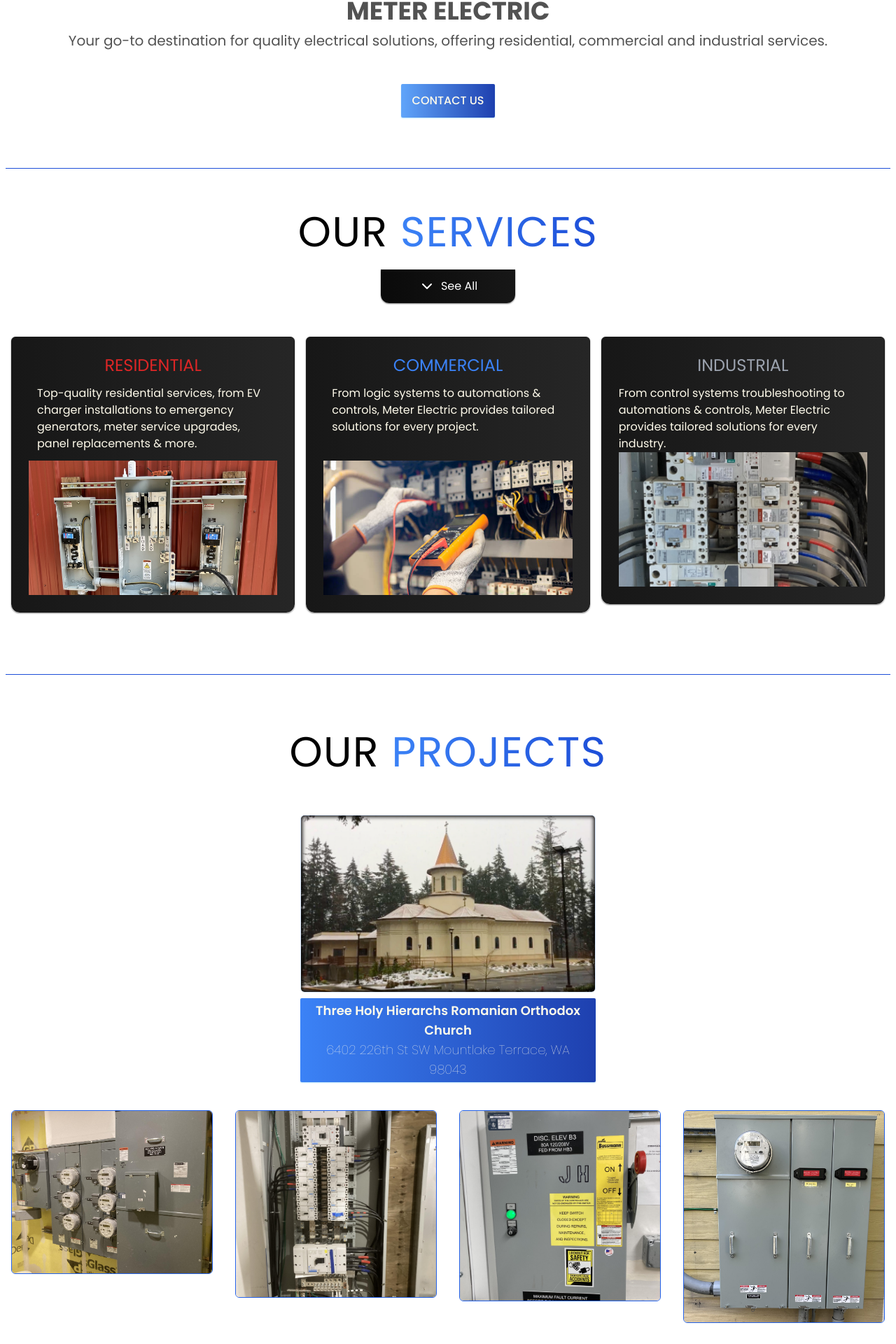
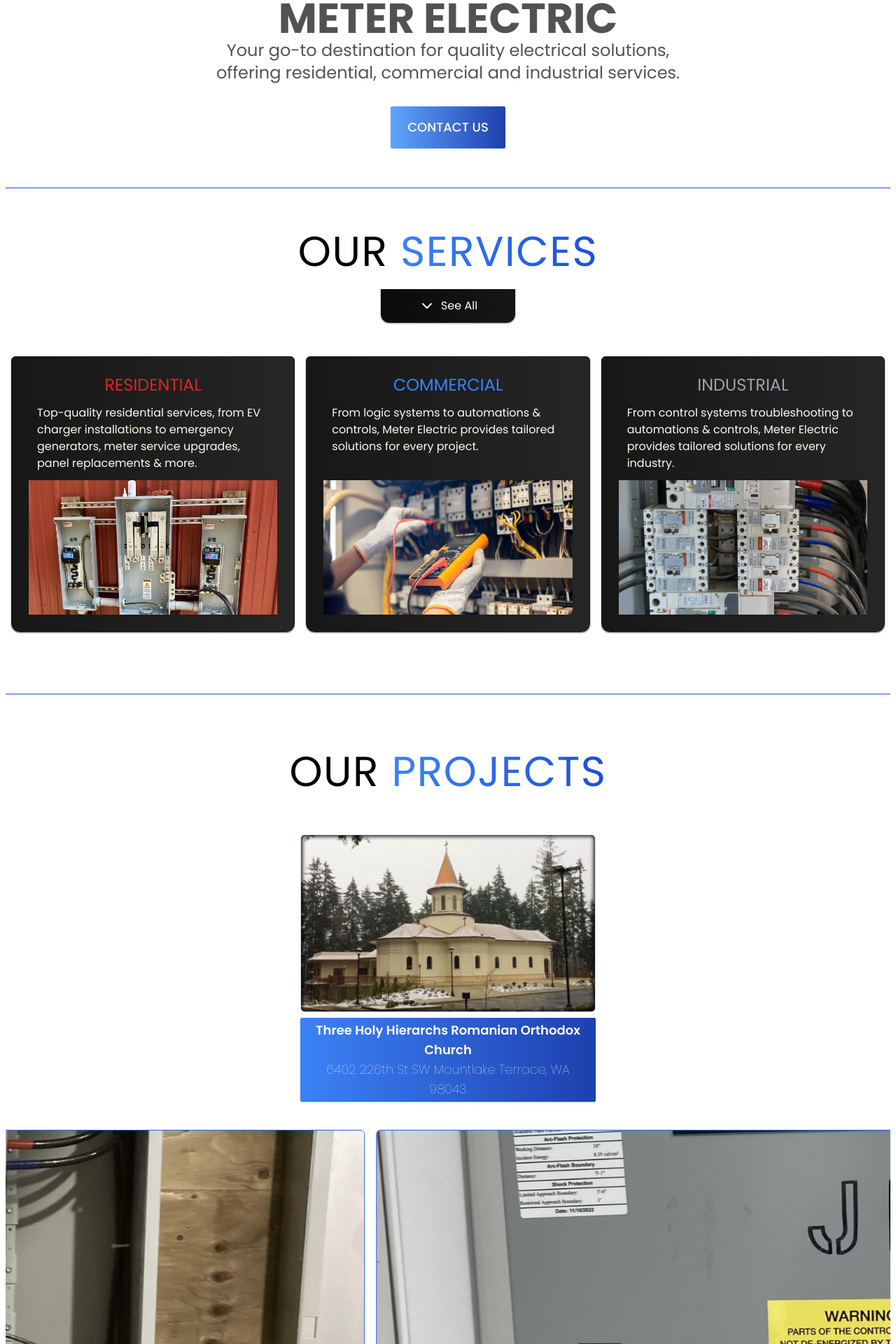
Before and after one commit to vtonu/meterelectric, a React (Vite) app: page / in a window 1280 px wide. Shown: the part 180-2100 px from the top of the page at 70% size. Built offline with nearby package versions, Linux system fonts and the light colour scheme.

Commit message:
Fixed spacing, added react-slick (v2.6)

```diff
--- a/package.json
+++ b/package.json
@@ -17,7 +17,9 @@
     "react": "^18.2.0",
     "react-dom": "^18.2.0",
     "react-modal": "^3.16.3",
-    "react-router-dom": "^6.26.2"
+    "react-router-dom": "^6.26.2",
+    "react-slick": "^0.30.3",
+    "slick-carousel": "^1.8.1"
   },
   "devDependencies": {
     "@types/react": "^18.2.56",
--- a/src/components/ContactUs.jsx
+++ b/src/components/ContactUs.jsx
@@ -20,13 +20,13 @@
       .then(
         (result) => {
           console.log(result.text);
-          alert('Message sent successfully!');
+          alert('Message sent successfully! We will get back to you soon.');
           formRef.current.reset();
           setIsSubmitting(false);
         },
         (error) => {
           console.log(error.text);
-          alert('Failed to send message, please try again.');
+          alert('Failed to send message, please try again later.');
           setIsSubmitting(false);
         },
       );
@@ -34,7 +34,7 @@
 
   return (
     <div className="mt-20 tracking-wide min-h-[300px] border-t border-blue-700">
-      <h2 className="flex flex-col items-center mt-2 text-5xl tracking-wide text-center pt-36">
+      <h2 className="flex flex-col items-center gap-2 mt-2 mb-2 text-5xl tracking-wide text-center pt-36">
         <div>
           CONTACT{' '}
           <span className="text-transparent bg-gradient-to-r from-blue-500 to-blue-700 bg-clip-text">
@@ -45,7 +45,7 @@
         <h6 className="flex gap-2 text-sm">Phone - (425)-588-7578</h6>
       </h2>
 
-      <div className="max-w-lg px-6 py-12 mx-auto bg-white border border-gray-300 rounded-lg shadow-lg isolate sm:py-16 lg:px-8">
+      <div className="max-w-lg px-6 py-8 mx-auto bg-white border border-gray-300 rounded-lg shadow-lg isolate sm:py-8 lg:px-6">
         <form ref={formRef} onSubmit={sendEmail} className="space-y-4">
           {/* Name Field */}
           <div>
@@ -60,6 +60,8 @@
                 required
                 autoComplete="name"
                 placeholder="Your name here..."
+                pattern="[A-Za-z\s]+"
+                maxLength="30"
                 className="block w-full px-3 py-2 text-base text-gray-900 bg-white border rounded-md outline-1 -outline-offset-1 outline-gray-300 placeholder:text-gray-400 focus:outline-2 focus:-outline-offset-2 focus:outline-blue-500"
               />
             </div>
@@ -95,6 +97,7 @@
                 rows={3}
                 required
                 placeholder="Your message here..."
+                maxLength="500"
                 className="block w-full px-3 py-2 text-base text-gray-900 bg-white border rounded-md outline-1 -outline-offset-1 outline-gray-300 placeholder:text-gray-400 focus:outline-2 focus:-outline-offset-2 focus:outline-blue-500"
               />
             </div>
--- a/src/components/FeatureSection.jsx
+++ b/src/components/FeatureSection.jsx
@@ -4,14 +4,14 @@
 import { ChevronDown, ChevronUp } from 'lucide-react';
 
 const services = [
-  'Electrical Installation Services',
-  'EV Car Charger Installation',
   'Emergency Generator Installation',
   'Panel Upgrades & Replacement',
+  'Electrical Installation Services',
   'Electrical Safety Inspections',
+  'EV Car Charger Installation',
+  'Electrical Rewiring',
+  'Electrical Repairs',
   'Surge Protection',
-  'Electrical Repairs',
-  'Electrical Rewiring',
 ];
 
 const FeatureSection = () => {
@@ -41,7 +41,7 @@
         className={`transition-max-height duration-500 ease-in-out overflow-hidden ${
           isExpanded ? 'max-h-screen' : 'max-h-0'
         }`}>
-        <div className="p-6 mt-2 text-lg text-white bg-black rounded-lg shadow-lg">
+        <div className="max-w-lg p-6 mx-auto mt-2 text-lg text-white bg-black rounded-lg shadow-lg">
           <ul className="list-disc list-inside">
             {services.map((service, index) => (
               <li key={index} className="mb-4">
--- a/src/components/HeroSection.jsx
+++ b/src/components/HeroSection.jsx
@@ -1,22 +1,21 @@
+import { ChevronDownSquare } from 'lucide-react';
+
 const HeroSection = ({ contactRef }) => {
   return (
-    <div className="flex flex-col items-center ">
-      <p className="text-4xl font-bold text-center text-balance text-neutral-600 mt-[-60px]">
+    <div className="flex flex-col items-center w-full max-w-6xl mx-auto">
+      <p className="text-4xl font-bold text-center text-balance text-neutral-600 mt-[-60px] md:text-5xl lg:text-6xl">
         METER ELECTRIC
       </p>
-      <p className="pt-2 text-xl text-center text-balance text-neutral-600">
+      <p className="max-w-4xl mx-auto mb-4 text-center text-md text-balance text-neutral-600 md:mb-8 lg:mb-8 md:text-2xl">
         Your go-to destination for quality electrical solutions, offering residential, commercial
         and industrial services.{' '}
       </p>
-      <br />
-      <br />
+
       <button
         onClick={() => contactRef.current?.scrollIntoView({ behavior: 'smooth' })}
-        className="px-4 py-3 mx-2 font-medium border-blue-600 rounded-sm shadow-sm border-1 bg-gradient-to-r from-blue-400 to-blue-800 text-amber-50 hover:to-blue-600 shadow-sky-200">
+        className="px-4 py-3 mx-2 font-medium border-blue-600 rounded-sm shadow-sm border-1 bg-gradient-to-r from-blue-400 to-blue-800 text-amber-50 hover:to-blue-600 shadow-sky-200 md:mb-4 lg:mb-4 md:px-6 md:py-4 md:text-lg">
         CONTACT US
       </button>
-      <br />
-      <div className="flex justify-center mt-2"></div>
     </div>
   );
 };
--- a/src/components/Projects.jsx
+++ b/src/components/Projects.jsx
@@ -1,5 +1,8 @@
+import React from 'react';
+import Slider from 'react-slick';
+import 'slick-carousel/slick/slick.css';
+import 'slick-carousel/slick/slick-theme.css';
 import project1_yellow from '../assets/projects/project1_yellow.jpg';
-import project1_church from '../assets/projects/church.jpg';
 import project2_redbluewires from '../assets/projects/project2_redbluewires.jpg';
 import project3_yellowstickers from '../assets/projects/project3_yellowstickers.jpg';
 import project4_housebackground from '../assets/projects/project4_housebackground.jpg';
@@ -7,6 +10,24 @@
 import { projectList } from '../constants';
 
 const Projects = () => {
+  const settings = {
+    dots: true,
+    infinite: true,
+    speed: 500,
+    slidesToShow: 1,
+    slidesToScroll: 1,
+    arrows: true,
+    autoplay: true, // Enable autoplay
+    autoplaySpeed: 3000, // Set autoplay speed to 3 seconds
+  };
+
+  const images = [
+    { src: project1_yellow, alt: 'Project 3' },
+    { src: project2_redbluewires, alt: 'Project 4' },
+    { src: project3_yellowstickers, alt: 'Project 2' },
+    { src: project4_housebackground, alt: 'Project 2' },
+  ];
+
   return (
     <div className="mt-20 min-h-[600px]">
       <h2 className="mt-6 text-5xl tracking-wide text-center sm:text-5xl lg:text-6xl">
@@ -19,61 +40,22 @@
       <div>
         {projectList.map((project, index) => (
           <div key={index}>
-            <Link to={project.link}>
-              {project.description}
-            </Link>
+            <Link to={project.link}>{project.description}</Link>
           </div>
         ))}
       </div>
-      {/* <div>
-      <div className="w-1/3 pb-2">
-          <img
-            src={project1_church}
-            alt="Three Hierarchs Church"
-            className="border border-blue-100 rounded-md"
-          />
-        </div>
-        <button
-          onClick={() => servicesRef.current?.scrollIntoView({ behavior: 'smooth' })}
-          className="px-4 py-2 font-normal border-blue-600 rounded-sm shadow-sm border-1 bg-gradient-to-r from-blue-500 to-blue-800 text-amber-50 hover:to-blue-600 shadow-sky-200">
-         Three Holy Hierarchs Romanian Orthodox Church
 
-         <p className='font-thin'>
-         6402 226th ST SW Mountlake Terrace, WA 98043
-         </p>
-        </button>
-      </div> */}
-      <div className="grid grid-cols-4 gap-4 pt-8">
-        <div className="w-full p-2">
-          <img
-            src={project1_yellow}
-            alt="Project 3"
-            className="border border-blue-600 rounded-md"
-          />
-        </div>
-        <div className="w-full p-2">
-          <img
-            src={project2_redbluewires}
-            alt="Project 4"
-            className="border border-blue-600 rounded-md"
-          />
-        </div>
-
-        <div className="w-full p-2">
-          <img
-            src={project3_yellowstickers}
-            alt="Project 2"
-            className="border border-blue-600 rounded-md"
-          />
-        </div>
-        <div className="w-full p-2">
-          <img
-            src={project4_housebackground}
-            alt="Project 2"
-            className="border border-blue-600 rounded-md"
-          />
-        </div>
-      </div>
+      <Slider {...settings} className="pt-8">
+        {images.map((image, index) => (
+          <div key={index} className="w-full p-2">
+            <img
+              src={image.src}
+              alt={image.alt}
+              className="object-cover w-full h-96 border border-blue-600 rounded-md lg:h-96 xl:h-[40rem]"
+            />
+          </div>
+        ))}
+      </Slider>
     </div>
   );
 };
--- a/src/constants/index.jsx
+++ b/src/constants/index.jsx
@@ -53,7 +53,7 @@
       <div className="p-6 font-normal text-center border rounded-md shadow-sm border-neutral-900 rounded-b-xl font-sm border-1 bg-gradient-to-r from-neutral-900 to-neutral-800 hover:to-neutral-600 shadow-neutral-500">
         <span className="text-2xl text-gray-400 ">INDUSTRIAL</span>
 
-        <p className="pt-3 text-left">
+        <p className="p-3 text-left">
           From control systems troubleshooting to automations & controls, Meter Electric provides
           tailored solutions for every industry.
         </p>
```
Also changed, not shown: 2 other files (tests, documents, lock files or other folders).
